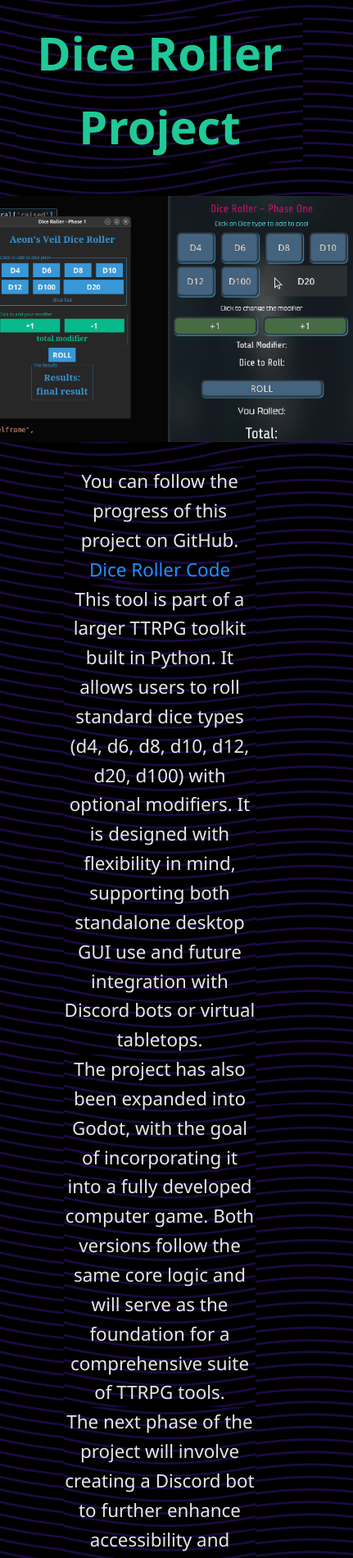
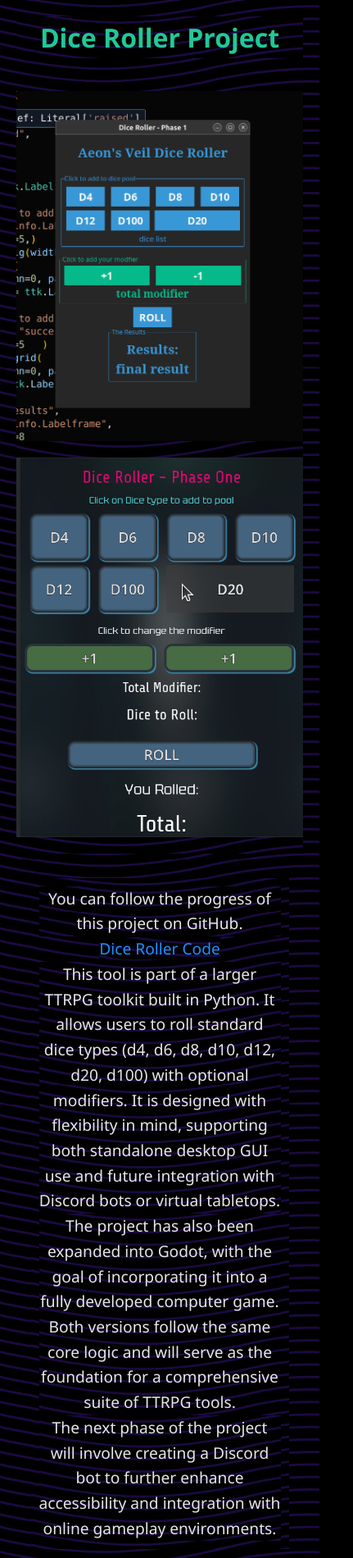
Before and after one commit to BarbarossaLives/Monte_Drebenstedt_Portfolio, a plain HTML site: page dice-roller.html in a window 390 px wide. Shown: the top 1900 px of the page at 82% size, 431 px wide, since content can reach past the window. Drawn offline with Linux system fonts and the light colour scheme.

Commit message:
made responzive

```diff
--- a/dice-roller.html
+++ b/dice-roller.html
@@ -2,6 +2,7 @@
 <html lang="en">
 <head>
   <meta charset="UTF-8">
+  <meta name="viewport" content="width=device-width, initial-scale=1.0">
   <title>Dice Roller Project</title>
   <link rel="stylesheet" href="style.css">
   <link href="https://fonts.googleapis.com/css2?family=Poppins:wght@400;700&display=swap" rel="stylesheet">
--- a/style.css
+++ b/style.css
@@ -53,12 +53,12 @@ section h2 {
   color: #20C997;  /* Teal (Superhero accent) */
 }
 
-section p{
+section p {
     text-align: justify;
-    padding-left:20vw;
-    padding-right:20vw;
-    padding-top: 20px;
+    padding: 20px;
+    margin: 0 auto;
     font-size: 1.4rem;
+    max-width: 800px;
 }
 
 .img{
@@ -66,8 +66,10 @@ section p{
   justify-content: center;
 }
 
-img{
-    height:300px;
+img {
+    max-width: 100%;
+    height: auto;
+    display: block;
 }
 
 .github_link{
@@ -126,3 +128,29 @@ footer a {
 footer a:hover {
   color: #FFFFFF;
 }
+
+@media (max-width: 768px) {
+  header h1 {
+    font-size: 4rem;
+  }
+
+  header h2 {
+    font-size: 2rem;
+  }
+
+  section p,
+  .github_link {
+    width: 90%;
+    padding: 10px;
+    font-size: 1.2rem;
+  }
+
+  .img {
+    flex-direction: column;
+    align-items: center;
+  }
+
+  img {
+    margin-bottom: 20px;
+  }
+}
```
Also changed, not shown: index.html (+1 -0 lines).
